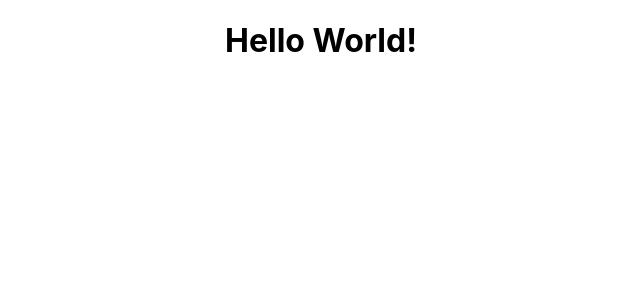
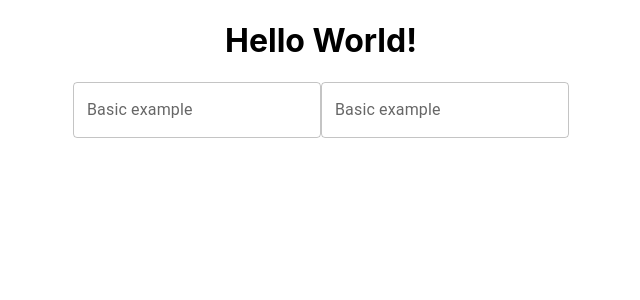
Before and after one commit to erewl/ready-to-eat, a React (Create React App) app: page / in a window 1280 px wide. Shown: the top 300 px of the page, without its empty margins (319-959 px from the left). Built offline with nearby package versions, Linux system fonts and the light colour scheme.

Commit message:
Add simple time picker

```diff
--- a/src/App.js
+++ b/src/App.js
@@ -1,10 +1,38 @@
 import './App.css';
 
+import React from 'react';
+import TextField from '@mui/material/TextField';
+import { AdapterDateFns } from '@mui/x-date-pickers/AdapterDateFns';
+import { LocalizationProvider } from '@mui/x-date-pickers/LocalizationProvider';
+import { TimePicker } from '@mui/x-date-pickers/TimePicker';
+
+
 function App() {
+  const [value, setValue] = React.useState(null);
+
   return (
-    <div className="App">
-      <h1> Hello World!</h1>
-    </div>
+    <LocalizationProvider dateAdapter={AdapterDateFns}>
+      <div className="App">
+        <h1> Hello World!</h1>
+
+        <TimePicker
+          label="Basic example"
+          value={value}
+          onChange={(newValue) => {
+            setValue(newValue);
+          }}
+          renderInput={(params) => <TextField {...params} />}
+        />
+        <TimePicker
+          label="Basic example"
+          value={value}
+          onChange={(newValue) => {
+            setValue(newValue);
+          }}
+          renderInput={(params) => <TextField {...params} />}
+        />
+      </div>
+    </LocalizationProvider >
   );
 }
 
```
Also changed, not shown: package.json (+7 -0 lines), 2 other files (tests, documents, lock files or other folders).
